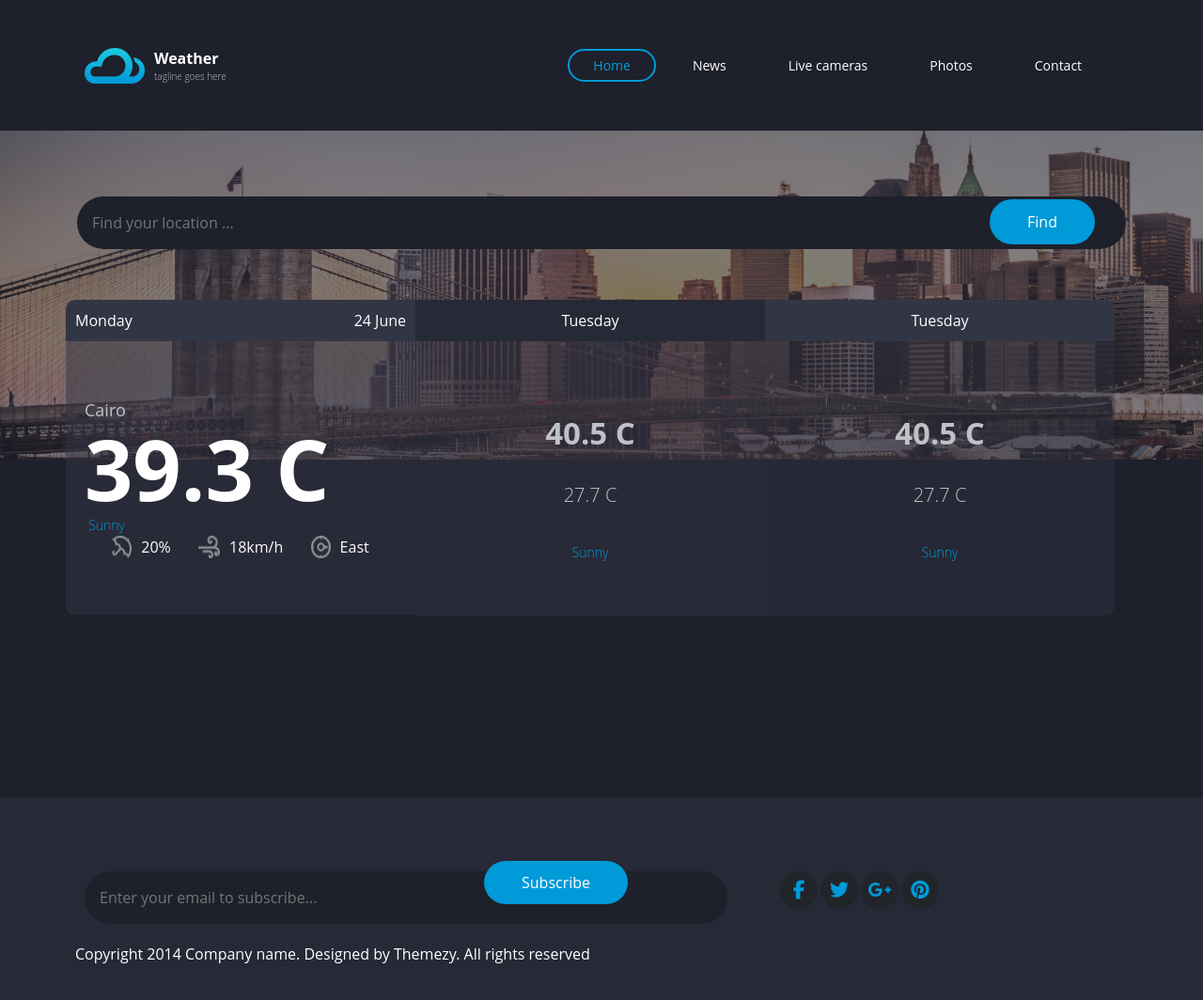
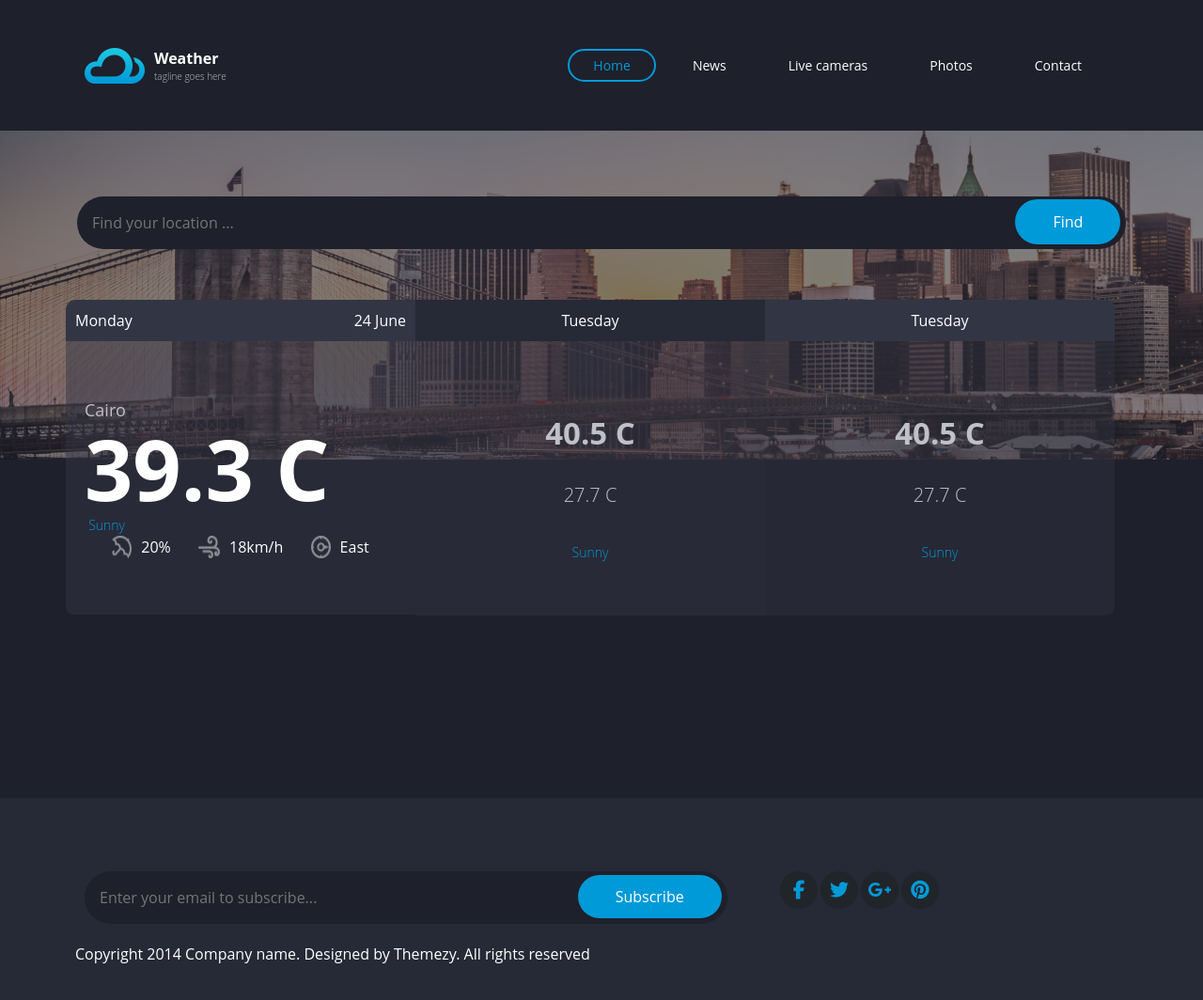
Before and after one commit to Mahmoud1Hesham/Weather-App, a plain HTML site: page index.html in a window 1280 px wide. Shown: the whole page at 94% size. Drawn offline with Linux system fonts and the light colour scheme; no server answers.

Commit message:
fixing buttons around the project

```diff
--- a/css/styles.css
+++ b/css/styles.css
@@ -8,9 +8,27 @@ body {
   --bs-navbar-color: white;
   padding: 50px 0;
 }
+
 .navbar .container {
   padding-inline: 20px;
 }
+
+.container form {
+  position: relative;
+}
+
+.container form .topbttn {
+  position: absolute;
+  top: 6%;
+  right: .5%;
+  padding: 12px 40px;
+  border: none;
+  background: #009ad8;
+  border-radius: 30px;
+  color: white;
+}
+
+
 /* .logo {
     display: flex;
 flex-direction: column;
@@ -40,6 +58,7 @@ flex-direction: column;
   display: flex;
   align-items: center;
 }
+
 .logo img {
   width: 64px;
   height: auto;
@@ -49,10 +68,12 @@ flex-direction: column;
   display: flex;
   flex-direction: column;
   align-items: flex-start;
+
   :nth-child(1) {
     font-size: 16px;
     font-weight: 700;
   }
+
   :nth-child(2) {
     font-size: 10px;
     font-weight: 300;
@@ -62,18 +83,22 @@ flex-direction: column;
 }
 
 .logo a {
-  margin-left: 10px; /* Adds some spacing between the links */
+  margin-left: 10px;
+  /* Adds some spacing between the links */
 }
 
 .logo a {
   text-decoration: none;
 }
+
 .navbar-collapse {
   flex-grow: 0;
 }
+
 .navbar-expand-lg .navbar-nav .nav-link {
   padding: 5px 25px;
 }
+
 .nav-link {
   /* min-width: 90px; */
   font-size: 14px;
@@ -84,14 +109,17 @@ flex-direction: column;
   border: 2px solid transparent;
   transition: all 0.5s;
 }
+
 .nav-item {
   margin-right: 12px;
 }
+
 .navbar-nav .nav-link.active,
 .navbar-nav .nav-link:hover {
   color: #009ad8;
   border-color: #009ad8;
 }
+
 .main {
   background-image: url(../assets/banner.png);
   background-size: cover;
@@ -99,10 +127,12 @@ flex-direction: column;
   min-height: 350px;
   position: relative;
 }
+
 .main input {
   background: #1e202b;
   color: white;
 }
+
 .main .submitBtn {
   position: absolute;
   top: 73px;
@@ -113,12 +143,15 @@ flex-direction: column;
   border-radius: 30px;
   color: white;
 }
-.row > * {
+
+.row>* {
   padding: 0;
 }
+
 .forecast-sec {
   height: 45vh;
 }
+
 .forecast-table {
   flex-wrap: wrap;
   justify-content: space-between;
@@ -129,63 +162,78 @@ flex-direction: column;
   position: relative;
   top: -170px;
 }
+
 .forHeader {
   width: 100%;
   background-color: #323544;
   padding: 10px;
 }
+
 .forContent {
   background: rgba(50, 53, 68, 0.5);
   padding: 60px 20px;
+
   h1 {
     font-size: 18px;
     font-weight: 400;
     line-height: 27px;
     color: rgb(191, 193, 200);
   }
+
   h2 {
     font-weight: 700;
     font-size: 90px;
     line-height: 80px;
   }
+
   .more-details {
     justify-content: space-evenly;
+
     img {
       margin-right: 10px;
     }
   }
 }
+
 .forContent :nth-child(4) {
   font-size: 14px;
   font-weight: 300;
   color: #009ad8;
 }
+
 .forecast {
   height: 100%;
   text-align: center;
 }
+
 .forecast .forHeader {
   background-color: #262936;
 }
+
 .forecast .forContent {
   padding: 56px 20px;
+
   h1 {
     font-size: 33px;
     font-weight: 700;
     line-height: 36px;
   }
+
   h2 {
     font-weight: 300;
     font-size: 20px;
     color: #bfc1c8;
   }
 }
+
 .forecast.lastDay .forContent {
   background-color: rgb(50, 53, 68, 0.4);
 }
+
 .forecast.lastDay .forHeader {
   background-color: #323544;
 }
+
 footer {
   background-color: #262936;
   position: relative;
@@ -194,22 +242,29 @@ footer {
   align-items: center;
   justify-content: center;
 }
+
+footer form {
+  position: relative;
+}
+
 footer input {
   background: #1e202b;
   color: white;
   width: 90%;
   margin-left: 20px;
 }
+
 footer .submitBtn {
   position: absolute;
-  top: 67px;
-  right: 612px;
+  top: 7.3%;
+  right: 8.2%;
   padding: 11px 40px;
   border: none;
   background: #009ad8;
   border-radius: 30px;
   color: white;
 }
+
 footer .social-links .icon {
   width: 40px;
   height: 40px;
@@ -222,10 +277,12 @@ footer .social-links .icon {
   font-size: 20px;
   font-weight: 400;
 }
+
 footer .social-links .icon:hover {
   background-color: #009ad8 !important;
   color: white !important;
 }
+
 footer p {
   color: white;
   margin: 20px 0 0 10px;
--- a/index.html
+++ b/index.html
@@ -60,7 +60,7 @@
             id="search"
             placeholder="Find your location ..."
           />
-          <button class="submitBtn">Find</button>
+          <button class="topbttn">Find</button>
         </form>
       </div>
     </section>
```
